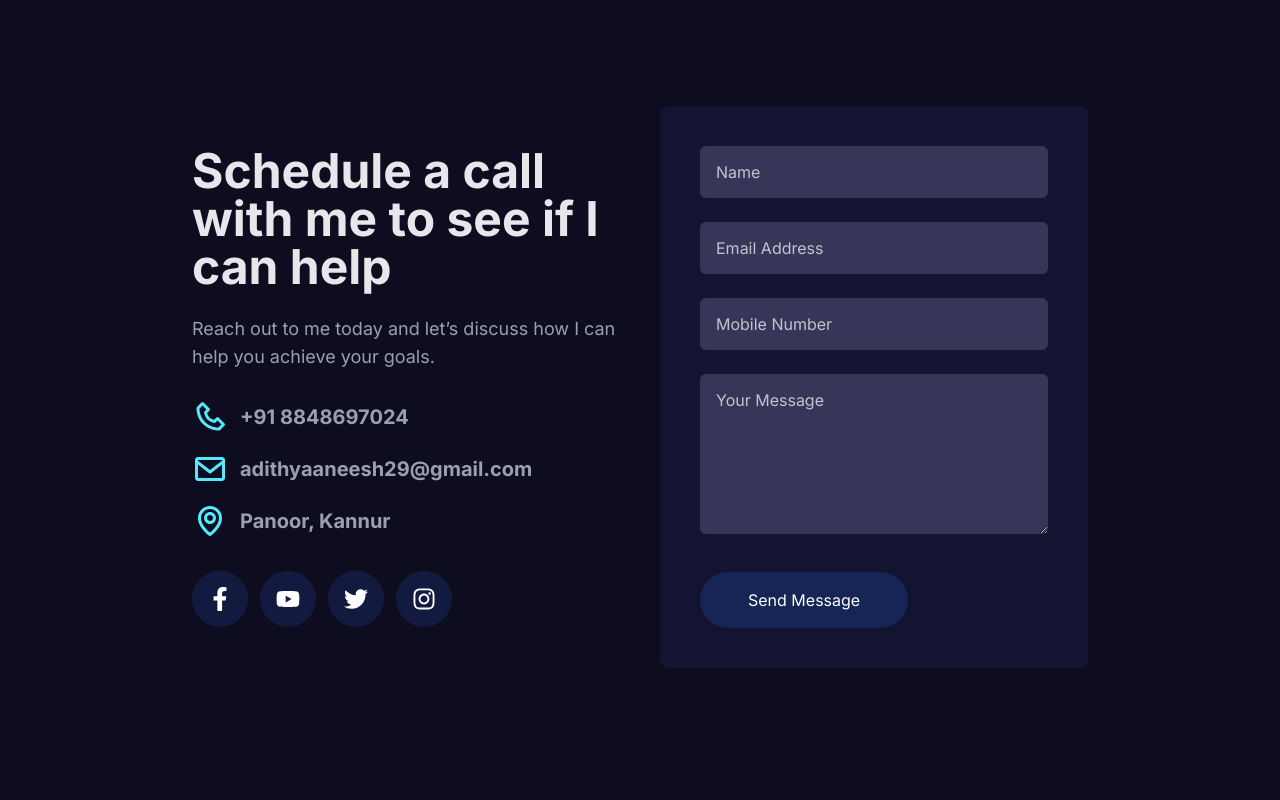
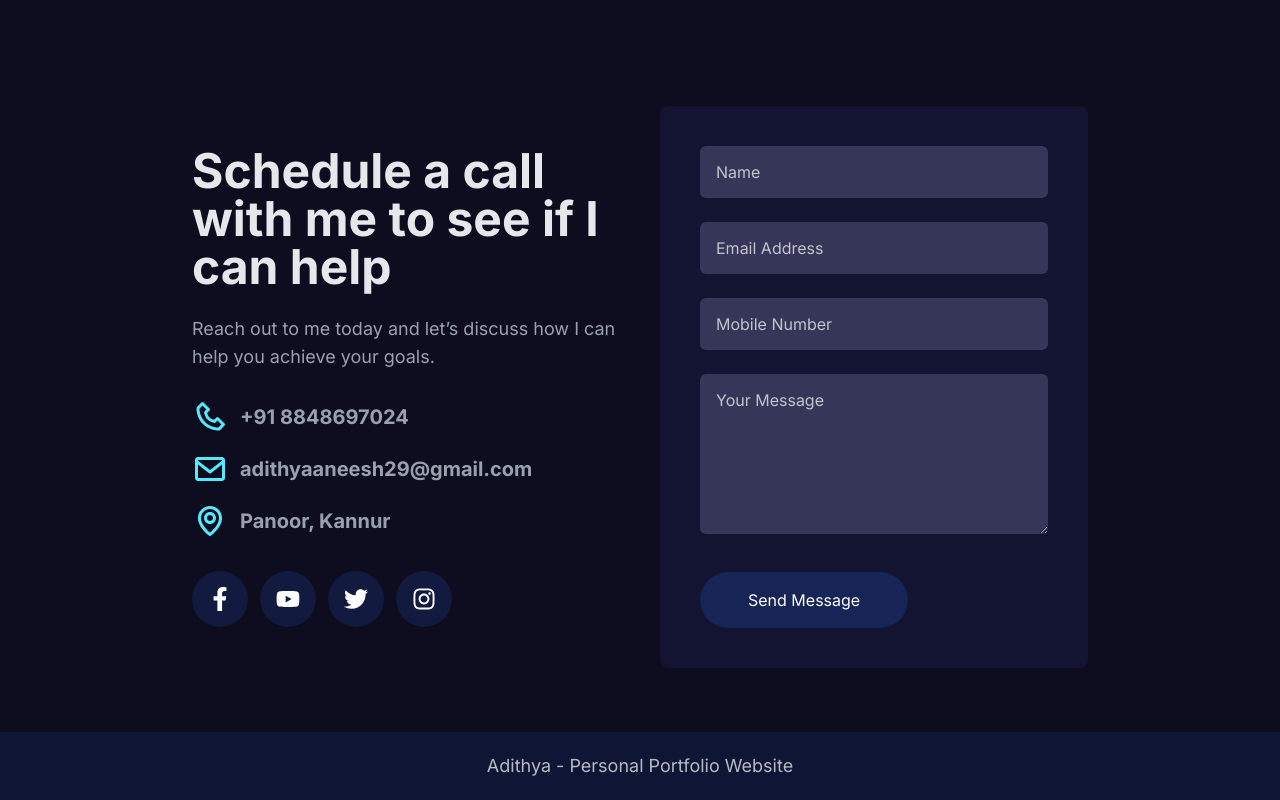
Before and after one commit to adithyaaneesh/portfolio_nextjs, a Next.js app: page / in a window 1280 px wide. Shown: the part 5149-5949 px from the top of the page. Before the commit the page ends 5881 px from the top, so only its background shows below. Built offline with nearby package versions, Linux system fonts and the light colour scheme.

Commit message:
add footer

```diff
--- a/app/layout.tsx
+++ b/app/layout.tsx
@@ -2,6 +2,7 @@
 import { Inter } from "next/font/google";
 import "./globals.css";
 import ResponsiveNav from "@/components/Home/Navbar/ResponsiveNav";
+import Footer from "@/components/Home/Footer/Footer";
 
 const font = Inter({
   weight:['100','200','300','400','500','600','700','800','900'],
@@ -24,6 +25,7 @@
         className={`${font.className} antialiased bg-[#0d0d1f]`}>
           <ResponsiveNav/>
           {children}
+          <Footer/>
       </body>
     </html>
   );
--- /dev/null
+++ b/components/Home/Footer/Footer.tsx
@@ -0,0 +1,11 @@
+import React from 'react'
+
+const Footer = () => {
+  return (
+    <div className='bg-blue-900/20 p-5'>
+        <h1 className='text-lg text-white/70 text-center'>Adithya - Personal Portfolio Website</h1>
+    </div>
+  )
+}
+
+export default Footer
```
